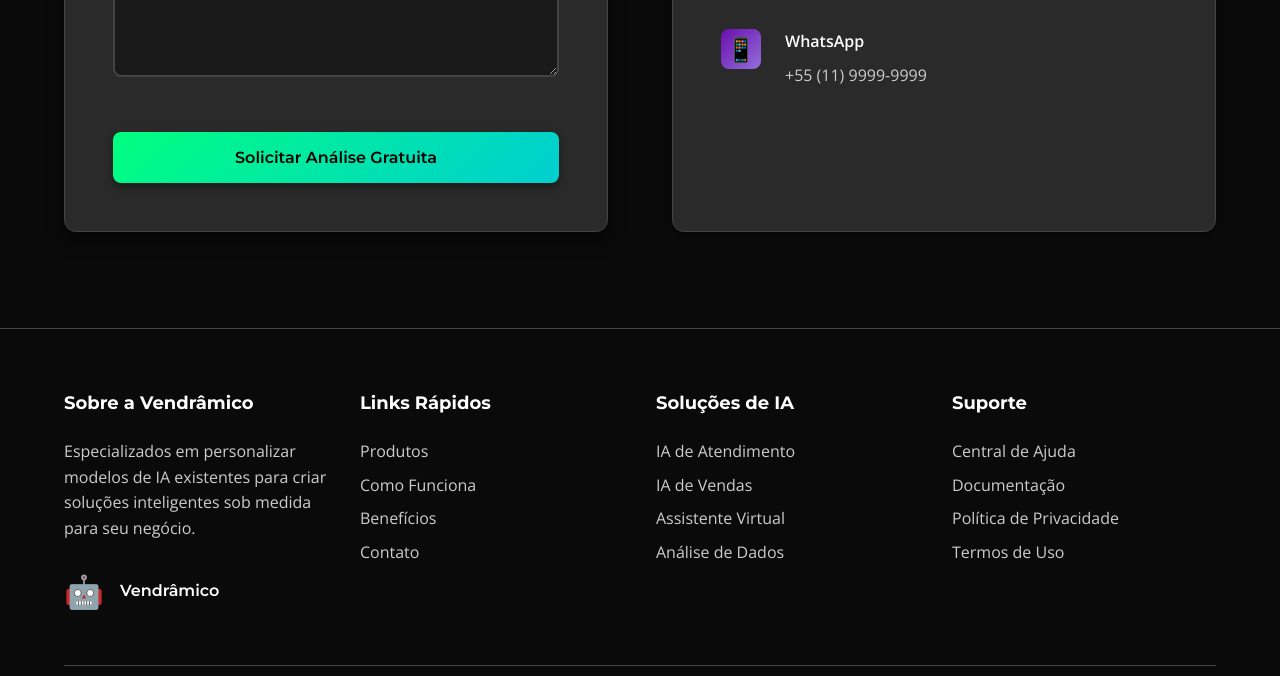
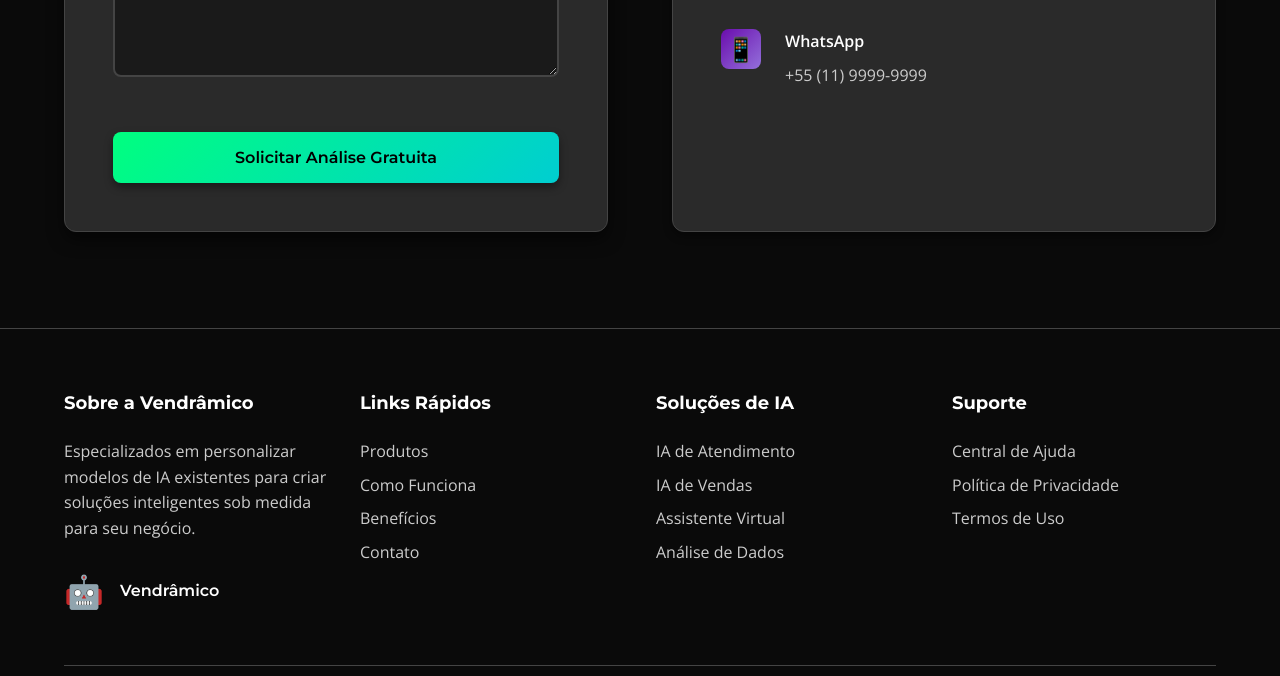
Before and after one commit to ArtzAlves/projetoFinal, a website built with Vite: page ia-vendas.html in a window 1280 px wide. Shown: the part 5833-6509 px from the top of the page. Built offline with nearby package versions, Linux system fonts and the light colour scheme.

Commit message:
Atualizar seção de Suporte no rodapé de todas as páginas

```diff
--- a/ia-vendas.html
+++ b/ia-vendas.html
@@ -522,10 +522,9 @@
                 <div class="footer-column">
                     <h4 class="footer-column__title">Suporte</h4>
                     <ul class="footer-column__list">
-                        <li><a href="#contato" class="footer-column__link">Central de Ajuda</a></li>
-                        <li><a href="#contato" class="footer-column__link">Documentação</a></li>
-                        <li><a href="#contato" class="footer-column__link">Política de Privacidade</a></li>
-                        <li><a href="#contato" class="footer-column__link">Termos de Uso</a></li>
+                        <li><a href="central-ajuda.html" class="footer-column__link">Central de Ajuda</a></li>
+                        <li><a href="politica-privacidade.html" class="footer-column__link">Política de Privacidade</a></li>
+                        <li><a href="termos-uso.html" class="footer-column__link">Termos de Uso</a></li>
                     </ul>
                 </div>
             </div>
```
Also changed, not shown: analise-dados.html (+3 -4 lines), assistente-virtual.html (+3 -4 lines), ia-atendimento.html (+3 -4 lines), index.html (+3 -4 lines), termos-uso.html (+2 -3 lines).
